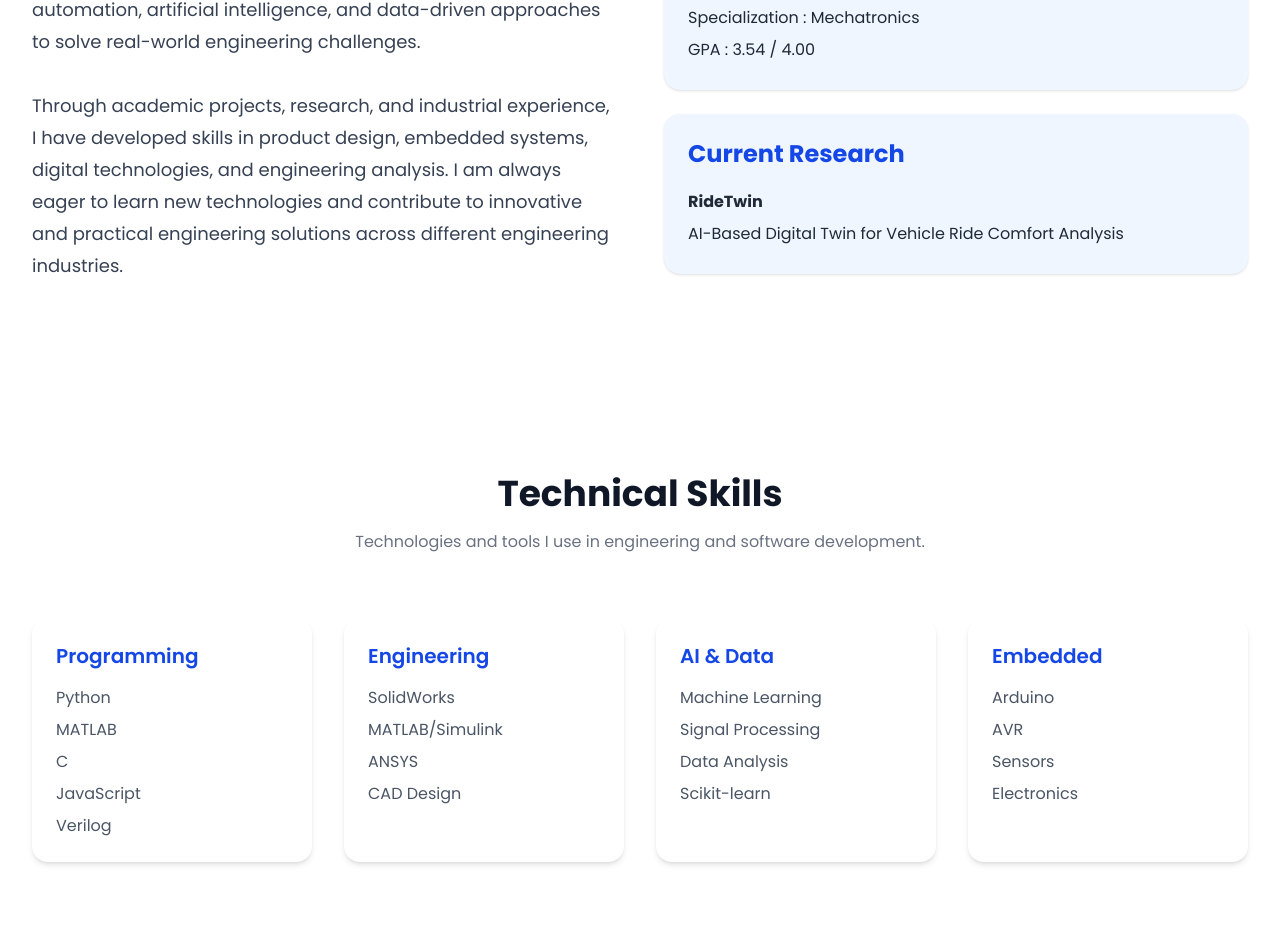
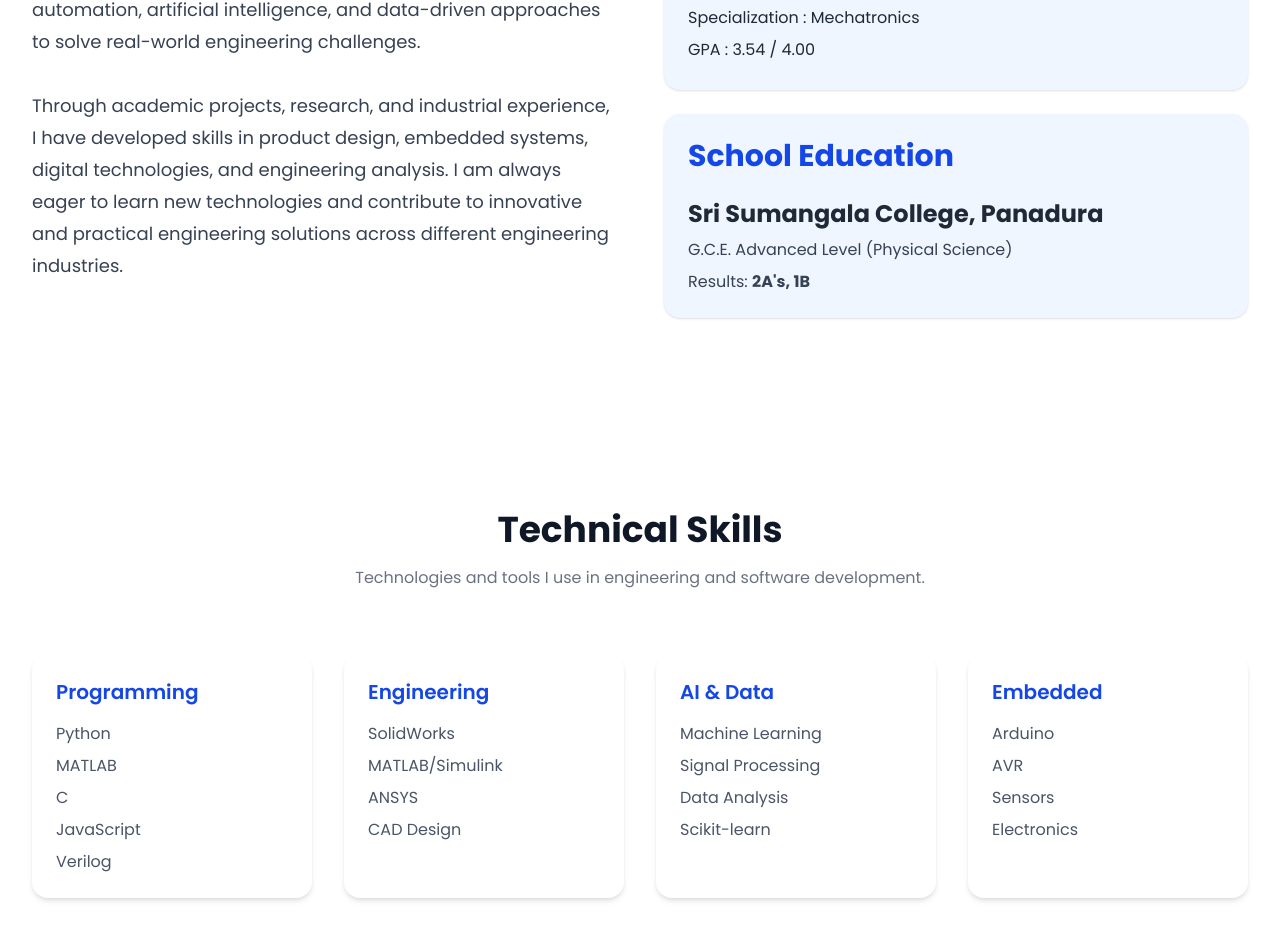
Before and after one commit to chanuga-01/portfolio, a React (Vite) app: page / in a window 1280 px wide. Shown: the part 1134-2069 px from the top of the page. Built offline with nearby package versions, Linux system fonts and the light colour scheme.

Commit message:
added school

```diff
--- a/src/components/About.jsx
+++ b/src/components/About.jsx
@@ -64,19 +64,21 @@ function About() {
 
             <div className="bg-blue-50 rounded-2xl p-6 shadow">
 
-              <h3 className="text-2xl font-bold text-blue-700">
-                Current Research
-              </h3>
+            <h3 className="text-3xl font-bold text-blue-700 mb-6">
+              School Education
+            </h3>
 
-              <p className="mt-4 leading-8">
+            <h4 className="font-bold text-2xl">
+              Sri Sumangala College, Panadura
+            </h4>
 
-                <strong>RideTwin</strong>
+            <p className="text-gray-700 mt-2">
+              G.C.E. Advanced Level (Physical Science)
+            </p>
 
-                <br />
-
-                AI-Based Digital Twin for Vehicle Ride Comfort Analysis
-
-              </p>
+            <p className="text-gray-700 mt-2">
+              Results: <strong>2A's, 1B</strong>
+            </p>
 
             </div>
 
```
